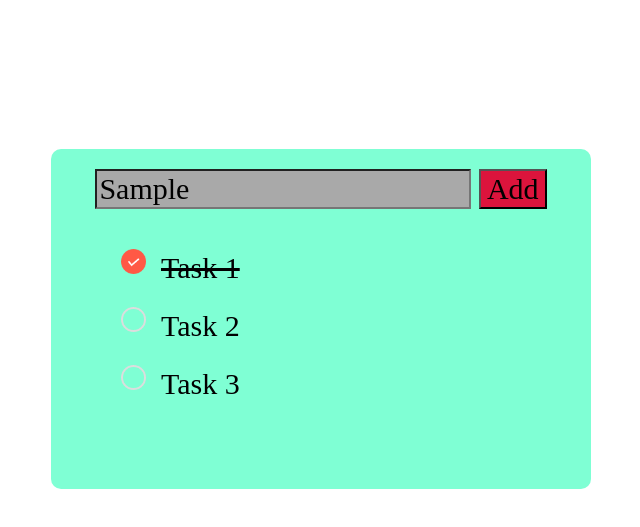
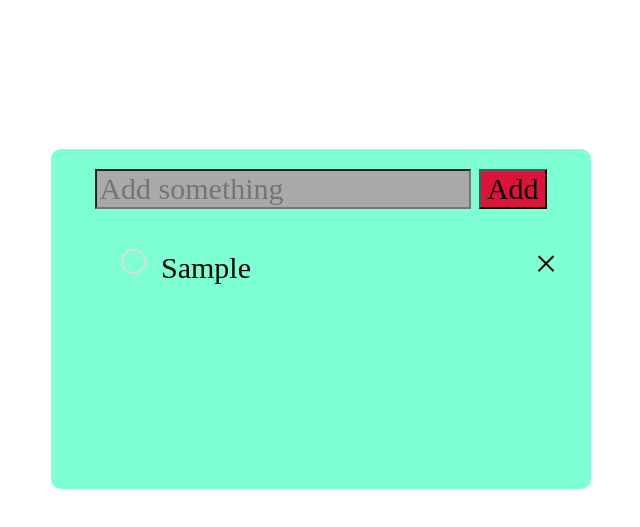
Before and after one commit to kanika-07cs/to-do-list, a plain HTML site: page index.html in a window 1280 px wide. Both pictures are taken after typing "Sample" into the empty fields and a click on the button "Add". Shown: the part 75-602 px from the top of the page, without its empty margins (319-959 px from the left). Drawn offline with Linux system fonts and the light colour scheme.

Commit message:
modified

```diff
--- a/index.html
+++ b/index.html
@@ -11,13 +11,13 @@
     <div class="main">
         <div class="inside1">
             <div class="inside2">
-        <input type="text" class="enter" placeholder="Add something">
+        <input type="text" id="enter" placeholder="Add something">
         <button onclick="addTask()">Add</button>
     </div>
         <ul id="list">
-            <li class="checked">Task 1</li>
+           <!-- <li class="checked">Task 1</li>
             <li>Task 2</li>
-            <li>Task 3</li>
+            <li>Task 3</li>-->
         </ul>
 </div>
 </div>
--- a/index.js
+++ b/index.js
@@ -1,12 +1,25 @@
-const input=document.getElementsByClassName("enter");
-const list=document.getElementsByClassName("list");
+const input=document.getElementById("enter");
+const list=document.getElementById("list");
+
 function addTask(){
-    if(input===''){
+    if(input.value===''){
         alert("Please enter something");
     }
     else{
         let li=document.createElement("li");
         li.innerHTML=input.value;
         list.appendChild(li);
+        let cross=document.createElement("cross");
+        cross.innerHTML="\u00d7";
+        li.appendChild(cross);
     }
+    input.value="";
 }
+list.addEventListener("click",function(on){
+    if(on.target.tagName=="LI"){
+        on.target.classList.toggle("checked");
+    }
+    else if(on.target.tagName=="CROSS"){
+        on.target.parentElement.remove();
+    }
+},false)
--- a/style.css
+++ b/style.css
@@ -56,3 +56,17 @@ ul li::before{
 ul li.checked::before{
     background-image: url("checked.png");
 }
+ul li cross{
+    position: absolute;
+    right: 0;
+    top: 5px;
+    width: 50px;
+    height: 50px;
+    line-height: 40px;
+    font-size: 40px;
+    text-align: center;
+    border-radius: 30%;
+}
+ul li cross:hover{
+    background-color: rgb(206, 201, 201);
+}
```
